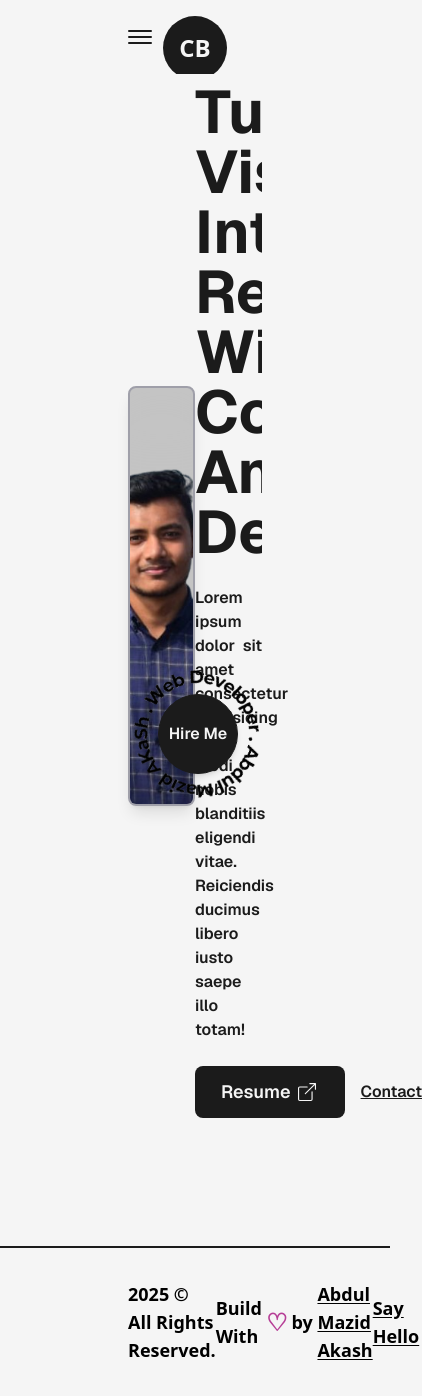
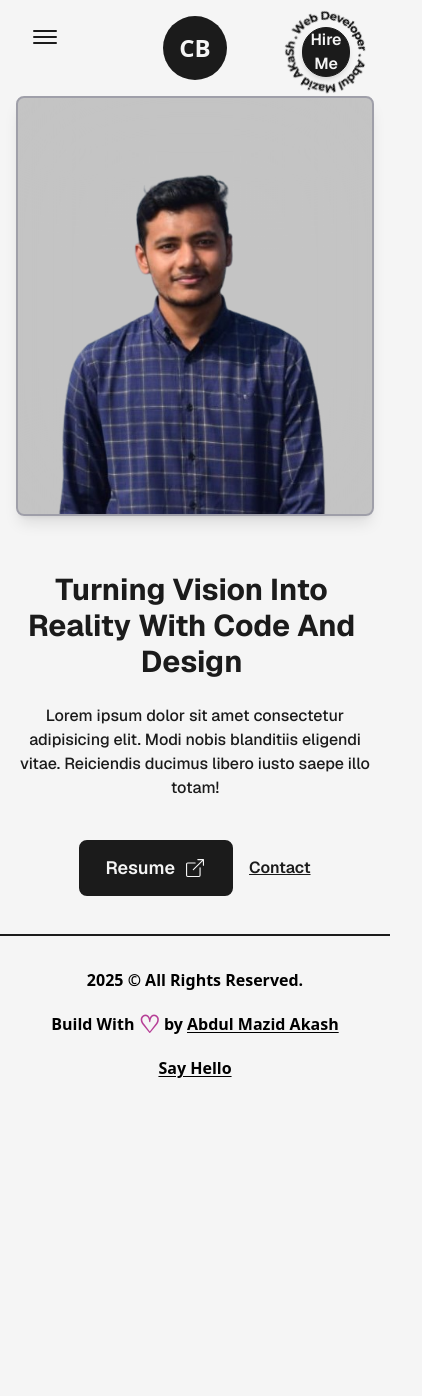
Before and after one commit to abdulmazidakash/f-next-js-portfolio-2025, a Next.js app: page / in a window 390 px wide. Shown: the whole page, 422 px wide, since content can reach past the window. After the commit the page ends 1112 px from the top, so only its background shows below. Built offline with nearby package versions, Linux system fonts and the light colour scheme.

Commit message:
home page full responsive

```diff
--- a/src/app/page.js
+++ b/src/app/page.js
@@ -2,7 +2,7 @@ import Hero from "@/components/Hero";
 
 export default function Home() {
   return (
-    <div className="flex items-center text-dark w-full min-h-screen pt-0  font-[family-name:var(--font-geist-sans)] ">
+    <div className="w-11/12 mx-auto flex items-center text-dark  font-[family-name:var(--font-geist-sans)] ">
     <Hero/>
     </div>
   );
--- a/src/components/Hero.jsx
+++ b/src/components/Hero.jsx
@@ -5,46 +5,61 @@ import AnimatedText from './AnimatedText'
 import Link from 'next/link'
 import { BsBoxArrowUpRight } from "react-icons/bs";
 import HireMe from './HireMe'
-import lightBulb from '../../public/images/svgs/miscellaneous_icons_1.svg'
 
 export default function Hero() {
   return (
-	<div className='w-full h-full dark:bg-dark inline-block z-0 bg-light  p-32 pt-0'>
+    <div className="min-h-screen bg-light  flex flex-col justify-center mt-4">
 
-		<div className='flex items-center justify-between w-full'>
-			{/* hero image box  */}
-			<div className='w-1/2'>
-				<Image
-				sizes="(max-width: 768px) 100vw, (max-width: 1200px) 50vw, 33vw"
-				priority
-				src={profilePicture} height={400} width={500} alt='abdul-mazid-akash'
-				className='object-cover h-[420px] bg-black/20 backdrop-blur-3xl rounded-lg overflow-hidden border-2 border-zinc-400 shadow-lg' />
-			</div>
-			{/* text box right side  */}
-			<div className='w-1/2 flex flex-col self-center'>
-			{/* animated component h1  */}
-				<AnimatedText text={'Turning vision into Reality with code and design'} className='!text-6xl !text-left' />
-				<p className='my-4 text-base font-semibold text-justify'>Lorem ipsum dolor sit amet consectetur adipisicing elit. Modi nobis blanditiis eligendi vitae. Reiciendis ducimus libero iusto saepe illo totam!</p>
-			{/* button use  */}
-			<div className='flex items-center self-start mt-2'>
-				<Link
-				href={'/public/dummy.pdf'}
-				target='_blank'
-				className='flex items-center bg-dark text-light p-2.5 px-6 rounded-lg text-lg font-semibold hover:bg-light hover:text-dark border-2 border-solid border-transparent hover:border-dark'
-				>Resume <BsBoxArrowUpRight className='w-6 ml-1' /></Link>
-				<Link href={'mailto:abcd@gmail.com'} target='_blank' className='ml-4 font-semibold capitalize underline'>Contact</Link>
-			{/* hire me component  */}
-			</div>
-				<HireMe/>
-			</div>
+      <div className="flex flex-col lg:flex-row items-center justify-between w-full gap-12">
 
-			{/* lightBulb image  */}
+        {/* hero image box */}
+        <div className="w-full lg:w-1/2 flex justify-center">
+          <Image
+            priority
+            src={profilePicture}
+            alt="abdul-mazid-akash"
+            width={500}
+            height={400}
+            sizes="(max-width: 768px) 80vw, (max-width: 1200px) 50vw, 33vw"
+            className="object-cover h-[420px] rounded-lg border-2 border-zinc-400 shadow-lg bg-black/20 backdrop-blur-3xl"
+          />
+        </div>
 
-			{/* <div className='absolute right-8 bottom-8 inline-block w-24'>
-				<Image src={lightBulb} alt='bulb' className='w-full h-auto'/>
-			</div> */}
+        {/* text box */}
+        <div className="w-full lg:w-1/2 flex flex-col items-center lg:items-start text-center lg:text-left">
+          <AnimatedText
+            text="Turning vision into Reality with code and design"
+            className="!text-3xl sm:!text-4xl md:!text-5xl lg:!text-6xl"
+          />
+          <p className="my-4 text-base font-medium max-w-xl">
+            Lorem ipsum dolor sit amet consectetur adipisicing elit. Modi nobis blanditiis eligendi vitae. Reiciendis ducimus libero iusto saepe illo totam!
+          </p>
 
-		</div>
-	</div>
+          <div className="flex items-center justify-center gap-4 mt-6">
+            <Link
+              href="/public/dummy.pdf"
+              target="_blank"
+              className="flex items-center bg-dark text-light p-3 px-6 rounded-lg text-lg font-semibold hover:bg-light hover:text-dark border-2 border-dark transition-colors"
+            >
+              Resume <BsBoxArrowUpRight className="w-6 ml-2" />
+            </Link>
+
+            <Link
+              href="mailto:abcd@gmail.com"
+              target="_blank"
+              className="font-semibold capitalize underline"
+            >
+              Contact
+            </Link>
+          </div>
+
+          <div className="mt-8 w-full flex justify-center lg:justify-start">
+            <HireMe />
+          </div>
+        </div>
+
+      </div>
+
+    </div>
   )
 }
--- a/src/components/HireMe.jsx
+++ b/src/components/HireMe.jsx
@@ -5,11 +5,39 @@ import Link from 'next/link'
 
 export default function HireMe() {
   return (
-	<div className='fixed right-24 bottom-4 flex items-center justify-center overflow-hidden'>
-		<div className='w-48 h-auto flex items-center justify-center relative'>
-			<Image className='fill-dark animate-wiggle' src={HireMeImage}  width={150} height={150} alt='hire-me'/>
-			<Link href={'mailto:abcd@gmail.com'} className='flex items-center justify-center absolute left-1/2 top-1/2 -translate-x-1/2 -translate-y-1/2 bg-dark text-light shadow-md border border-solid border-dark w-20 h-20 rounded-full font-semibold hover:bg-light hover:text-dark'>Hire Me</Link>
-		</div>
-	</div>
+    <div
+      className="
+        fixed
+        right-4 -top-2
+        md:right-4 md:-top-2
+        lg:right-24 lg:top-auto lg:bottom-4
+        z-50
+        flex items-center justify-center overflow-hidden
+      "
+    >
+      <div className="w-24 md:w-24 lg:w-40 sm:24 h-auto flex items-center justify-center relative">
+        <Image
+          className="fill-dark animate-wiggle"
+          src={HireMeImage}
+          width={150}
+          height={150}
+          alt="hire-me"
+        />
+        <Link
+          href="mailto:abcd@gmail.com"
+          className="
+            flex items-center justify-center
+            absolute left-1/2 top-1/2 -translate-x-1/2 -translate-y-1/2
+            bg-dark text-light shadow-md border border-solid border-dark
+             rounded-full font-semibold
+            hover:bg-light hover:text-dark
+			lg:w-20 lg:h-20
+			md:w-12 md:h-12 text-md md:text-[10px] sm:text-[10px]
+          "
+        >
+          Hire Me
+        </Link>
+      </div>
+    </div>
   )
 }
--- a/src/components/footer/Footer.jsx
+++ b/src/components/footer/Footer.jsx
@@ -3,15 +3,25 @@ import React from 'react'
 
 export default function Footer() {
   return (
-	<div className='w-full border-t-2 border-solid border-dark font-semibold text-lg px-32 '>
-		<div className='py-8 flex items-center justify-between'>
-			<span>{new Date().getFullYear()} &copy; All Rights Reserved.</span>
-		<div className='flex items-center'>
-			Build With <span className='text-primary text-2xl px-1'>&#9825;</span>by&nbsp;
-			<Link href={'/'} className='underline underline-offset-2' target='_blank'>Abdul Mazid Akash</Link>
-		</div>
-		<Link href={'/'} className='underline underline-offset-2' target='_blank'>Say Hello</Link>
-		</div>
-	</div>
+    <footer className="w-full border-t-2 border-solid border-dark font-semibold text-base px-4 md:px-8 lg:px-32">
+      <div className="py-8 flex flex-col md:flex-row items-center justify-between gap-4 text-center md:text-left">
+
+        <span>
+          {new Date().getFullYear()} &copy; All Rights Reserved.
+        </span>
+
+        <div className="flex items-center">
+          Build With <span className="text-primary text-2xl px-1">&#9825;</span> by&nbsp;
+          <Link href="/" className="underline underline-offset-2" target="_blank">
+            Abdul Mazid Akash
+          </Link>
+        </div>
+
+        <Link href="/" className="underline underline-offset-2" target="_blank">
+          Say Hello
+        </Link>
+
+      </div>
+    </footer>
   )
 }
--- a/src/components/navbar/Navbar.jsx
+++ b/src/components/navbar/Navbar.jsx
@@ -49,7 +49,7 @@ export default function Navbar() {
 		setIsOpen(!isOpen);
 	}
   return (
-	<div className='w-full px-32 py-8 font-medium flex items-center justify-between relative'>
+	<div className='w-10/12 mx-auto py-8 font-medium flex items-center justify-between relative'>
 
 		{/* hamburger menu  */}
 		<button className='flex-col justify-center items-center lg:hidden flex' onClick={handleClick}>
@@ -90,7 +90,7 @@ export default function Navbar() {
 		isOpen?
 
 		<motion.div
-		initial={{scale:0, opacity:0, x:"10%", y:"-4%"}}
+		initial={{scale:0, opacity:0, x:"10%", y:"8%"}}
 		animate={{scale:1, opacity:1}}
 
 		className='min-w-[70vw] flex flex-col  justify-between  items-center fixed top-1/2 left-1/2 -translate-x-1/2 -translate-y-1/2 z-30 bg-dark/90 rounded-lg backdrop-blur-md py-32'>
```
